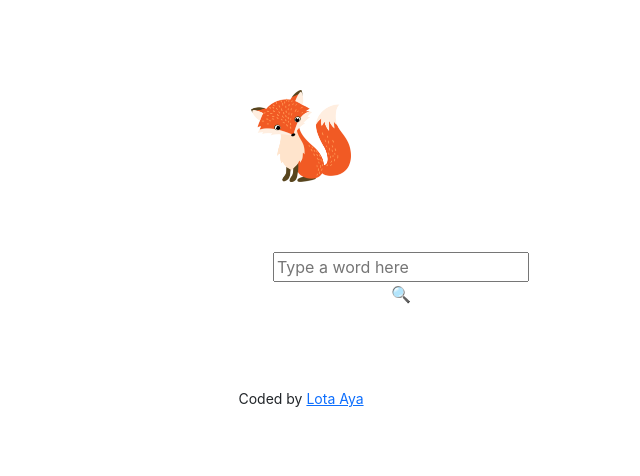
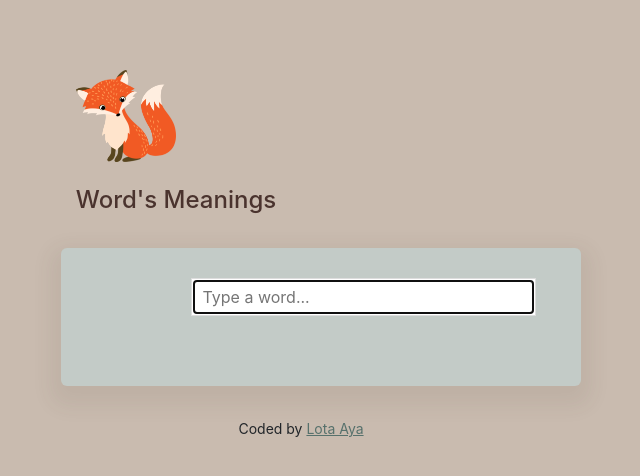
Before and after one commit to CarlotaBant/dicco-project, a React (Create React App) app: page / in a window 1280 px wide. Shown: the top 476 px of the page, without its empty margins (339-979 px from the left). Built offline with nearby package versions, Linux system fonts and the light colour scheme; no server answers.

Commit message:
Loaded State Created

```diff
--- a/public/index.html
+++ b/public/index.html
@@ -32,7 +32,7 @@
       rel="icon"
       href="https://www.pngkit.com/png/full/545-5451189_png-and-jpeg-formats-forest-fox-cartoon.png"
     />
-    <title>Dicco App</title>
+    <title>Say</title>
   </head>
   <body>
     <noscript>You need to enable JavaScript to run this app.</noscript>
--- a/src/App.css
+++ b/src/App.css
@@ -1,6 +1,20 @@
+body {
+  background: rgb(201, 187, 175);
+}
+
+.App a {
+  color: rgb(87, 113, 108);
+}
+
+.App a:hover {
+  color: rgb(113, 87, 105);
+}
+
 .App-header {
-  margin: 50px;
-  padding-top: 40px;
+  margin-top: 50px;
+  padding-top: 20px;
+  padding-right: 350px;
+  color: rgb(74, 51, 46);
 }
 
 .App-logo {
@@ -9,7 +23,55 @@
   margin: 0 auto;
 }
 
+.App h4 {
+  margin-left: 100px;
+}
+
 .App-footer {
   text-align: center;
   margin: 30px 0;
 }
+
+.Dictionary {
+  background: none;
+  max-width: 600px;
+  display: block;
+  margin: 0 auto;
+  padding-top: 5px;
+  text-shadow: 5px 10px 20px 10px rgba(80, 63, 47, 0.5);
+}
+
+.Dictionary form {
+  display: block;
+  margin: 0 auto;
+  text-align: center;
+  padding-left: 100px;
+  padding-right: 15px;
+  padding-bottom: 40px;
+}
+
+.Dictionary input {
+  width: 100%;
+  padding: 6px 6px;
+  color: #333;
+  border: 1px solid #ddd;
+}
+
+.Dictionary p {
+  padding: 2px;
+}
+
+.Dictionary section {
+  background: rgb(195, 203, 199);
+  padding: 30px;
+  margin: 20px;
+  margin-left: 60px;
+  border-radius: 6px;
+  box-shadow: 0px 10px 20px 10px rgba(80, 63, 47, 0.08);
+}
+
+.Results h2 {
+  font-size: 30px;
+  font-weight: bold;
+  line-height: 1.5;
+}
--- a/src/App.js
+++ b/src/App.js
@@ -9,9 +9,11 @@ export default function App() {
       <header className="App-header">
         <img src={logo} className="App-logo
         img-fluid" alt="logo" />
+        <br />
+        <h4><center>Word's Meanings</center></h4>
       </header>
       <main>
-        <Dictionary />
+        <Dictionary defaultKeyword="Fox" />
       </main>
       <footer className="App-footer"><small>Coded by <a href="https://github.com/CarlotaBant">Lota Aya</a></small></footer>
       </div>
--- a/src/Dictionary.css
+++ b/src/Dictionary.css
@@ -1,19 +1,35 @@
 .Dictionary {
   background: none;
-  max-width: 480px;
+  max-width: 460px;
   display: block;
   margin: 0 auto;
-  padding-top: 20px;
+  padding-top: 5px;
+  text-shadow: 5px 10px 20px 10px rgba(80, 63, 47, 0.5);
 }
 
-form {
+.Dictionary form {
   display: block;
   margin: 0 auto;
   text-align: center;
-  padding-left: 200px;
-  padding-bottom: 50px;
+  padding-left: 100px;
+  padding-bottom: 20px;
 }
 
-p {
-  padding: 5px;
+.Dictionary input {
+  width: 100%;
+  padding: 6px 6px;
+  color: #333;
+  border: 1px solid #ddd;
 }
+
+.Dictionary p {
+  padding: 2px;
+}
+
+.Dictionary section {
+  background: rgb(195, 203, 199);
+  padding: 30px;
+  margin: 20px;
+  border-radius: 6px;
+  box-shadow: 0px 10px 20px 10px rgba(80, 63, 47, 0.08);
+}
--- a/src/Dictionary.js
+++ b/src/Dictionary.js
@@ -1,35 +1,51 @@
 import React, { useState } from "react";
 import axios from 'axios';
 import Results from "./Results";
-import './Dictionary.css';
+import './App.css';
 
-export default function Dictionary() {
+export default function Dictionary(props) {
 
-   let [keyword, setKeyword] = useState("");
+   let [keyword, setKeyword] = useState(props.defaultKeyword);
    let [results, setResults] = useState(null);
+   let [loaded, setLoaded] = useState(false);
 
 function handleApiResponse (response){
       setResults(response.data[0]);
    }
 
-   function search(event) {
-      event.preventDefault();
-      // documentation: https://dictionaryapi.dev/
+   function search() {
+    // documentation: https://dictionaryapi.dev/
       let apiUrl = `https://api.dictionaryapi.dev/api/v2/entries/en_US/${keyword}`
       axios.get(apiUrl).then(handleApiResponse)
 }
 
+   function handleSubmit(event) {
+      event.preventDefault();
+      search();
+}
 
    function handleKeywordChange(event){
       setKeyword(event.target.value);
 }
 
+function load(){
+   setLoaded(true);
+   search();
+}
+
+if(loaded) {
   return (
   <div className="Dictionary">
-     <form onSubmit={search}>
-        <input type="search" onChange={handleKeywordChange} placeholder="Type a word here"/> 🔍
+     <section>
+     <form onSubmit={handleSubmit}>
+        <input type="search" onChange={handleKeywordChange} placeholder=" Type a word..." autofocus="on"/>
         </form>
+        </section>
         <Results results={results} />
         </div>
         );
+} else {
+   load();
+   return "Loading...";
 }
+}
--- a/src/Results.js
+++ b/src/Results.js
@@ -1,24 +1,29 @@
 import React from "react";
 import Meaning from "./Meaning";
 import Phonetic from "./Phonetic.js";
+import './App.css';
 
-export default function Result(props) {
+
+export default function Results(props) {
    if (props.results) {
    return (
       <div className="Results">
+         <section>
          <h2>{props.results.word}</h2>
-         {props.results.phonetics.map(function(phonetic, index) {
+         {props.results.phonetics.map(function(phonetic, index)
+         {
             return (
-<div key={index}>
-       <Phonetic phonetic={phonetic} />
-</div>
-            );
+            <div key={index}>
+              <Phonetic phonetic={phonetic} />
+            </div>
+          );
          })}
+         </section>
             {props.results.meanings.map(function (meaning, index) {
                return (
-               <div key={index}>
+               <section key={index}>
                   <Meaning meaning={meaning} />
-                  </div>
+                  </section>
                );
          })}
       </div>
```
